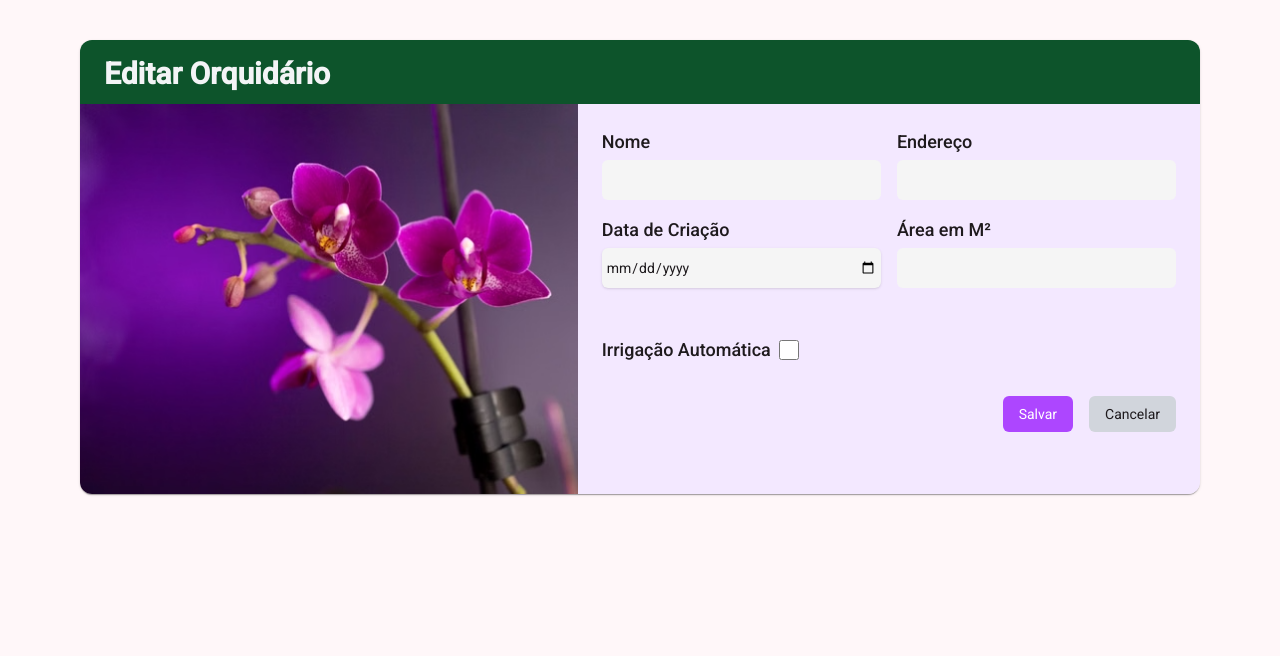
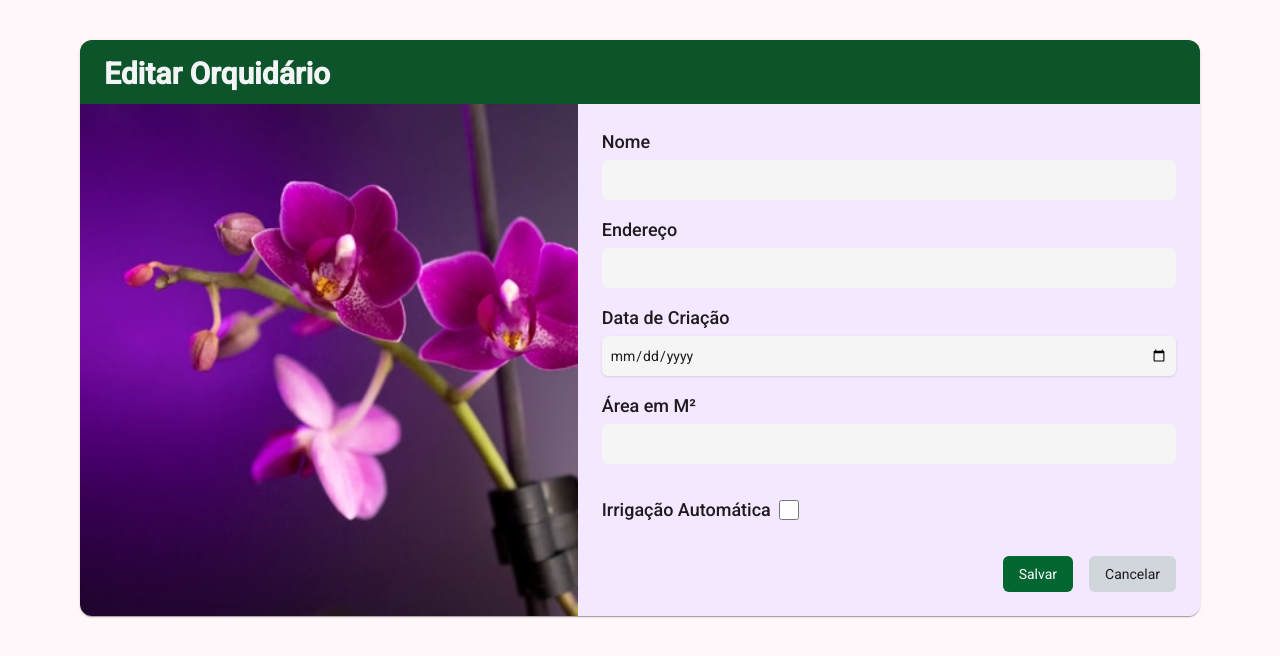
Before and after one commit to michel475/Associacao-De-Orquidofilia, an Angular app: page /orquidario/criar in a window 1280 px wide. Shown: the top 656 px of the page. Built offline with nearby package versions, Linux system fonts and the light colour scheme.

Commit message:
style: alterações no formulário

```diff
--- a/src/app/orquidario-form/orquidario-form.html
+++ b/src/app/orquidario-form/orquidario-form.html
@@ -13,35 +13,35 @@
 
             <div class="flex-1 p-6 bg-purple-100">
                 <form (ngSubmit)="enviarFormulario()" class="flex flex-col h-full">
-                    <div class="grid grid-cols-1 md:grid-cols-2 gap-4">
-                        <div>
+                    <div>
+                        <div class="mb-4">
                             <label for="nomeOrquidario" class="block text-lg font-medium"> Nome</label>
                             <input id="nomeOrquidario" type="text" [(ngModel)]="orquidario.nome" name="nomeOrquidario" required class="mt-1 p-2 w-full h-10 bg-neutral-100 rounded-md">
                         </div>
 
-                        <div>
+                        <div class="mb-4">
                             <label for="endereco" class="block text-lg font-medium"> Endereço</label>
                             <input id="endereco" type="text" [(ngModel)]="orquidario.endereco" name="endereco" required class="mt-1 p-2 w-full h-10 bg-neutral-100 rounded-md">
                         </div>
 
-                        <div>
+                        <div class="mb-4">
                             <label for="dataCriacao" class="block text-lg font-medium text-muted-foreground">Data de Criação</label>
-                            <input id="dataCriacao" type="date" [(ngModel)]="orquidario.dataCriacao" name="dataCriacao" required class="mt-1 p-1 h-10 w-full bg-neutral-100 rounded-md !border-gray-600 shadow-sm focus:border-primary focus:ring focus:ring-primary/50">
+                            <input id="dataCriacao" type="date" [(ngModel)]="orquidario.dataCriacao" name="dataCriacao" required class="mt-1 p-2 h-10 w-full bg-neutral-100 rounded-md !border-gray-600 shadow-sm focus:border-primary focus:ring focus:ring-primary/50">
                         </div>
 
-                        <div>
+                        <div class="mb-4">
                             <label for="areaMQuadrados" class="block text-lg font-medium">Área em M²</label>
                             <input id="areaMQuadrados" type="number" [(ngModel)]="orquidario.areaMQuadrados" name="areaMQuadrados" required class="mt-1 p-2 w-full h-10 bg-neutral-100 rounded-md">
                         </div>
 
                         <div class="flex items-center gap-2 mt-8">
                             <label for="irrigadoAuto" class="text-lg font-medium">Irrigação Automática</label>
-                            <input id="irrigadoAuto" type="checkbox" [(ngModel)]="orquidario.irrigadoAuto" name="irrigadoAuto" class="size-5">
+                            <input id="irrigadoAuto" type="checkbox" [(ngModel)]="orquidario.irrigadoAuto" name="irrigadoAuto" class="size-5 accent-green-800">
                         </div>
 
                     </div>
                     <div class="flex justify-end gap-4 mt-8">
-                        <button type="submit" class="px-4 py-2 bg-purple-500 text-white rounded-md">Salvar</button>
+                        <button type="submit" class="px-4 py-2 bg-green-800 text-white rounded-md">Salvar</button>
                         <button type="button" class="px-4 py-2 bg-gray-300 rounded-md">Cancelar</button>
                     </div>
                 </form>
```
